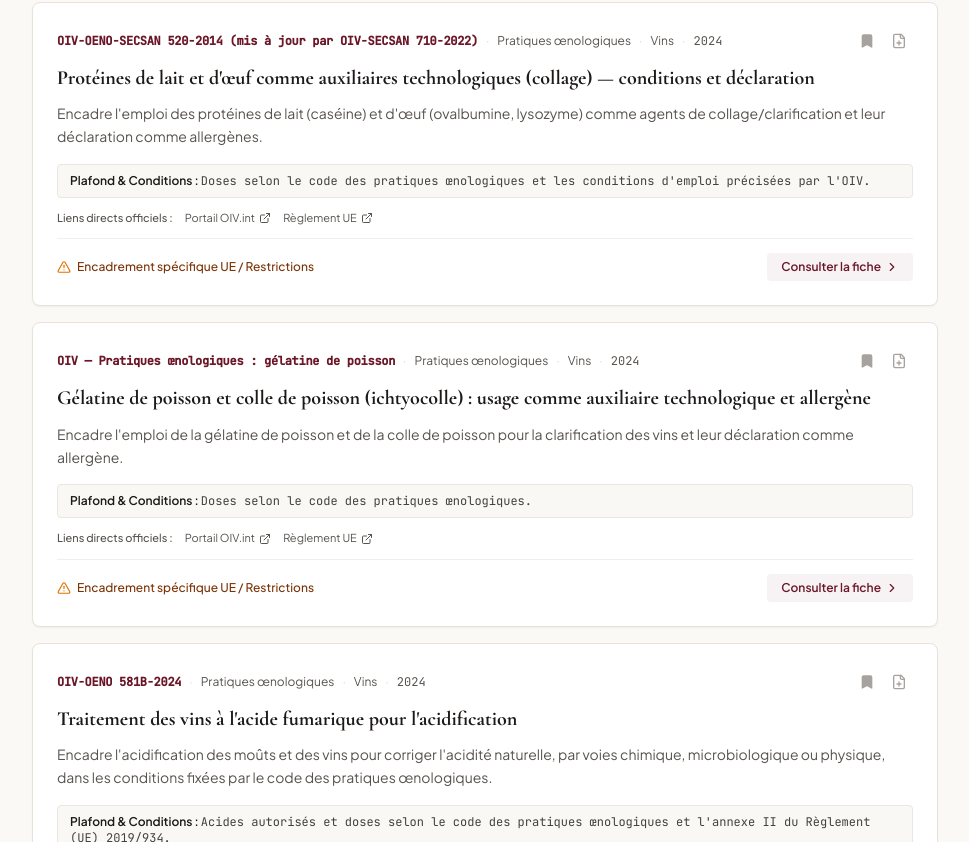
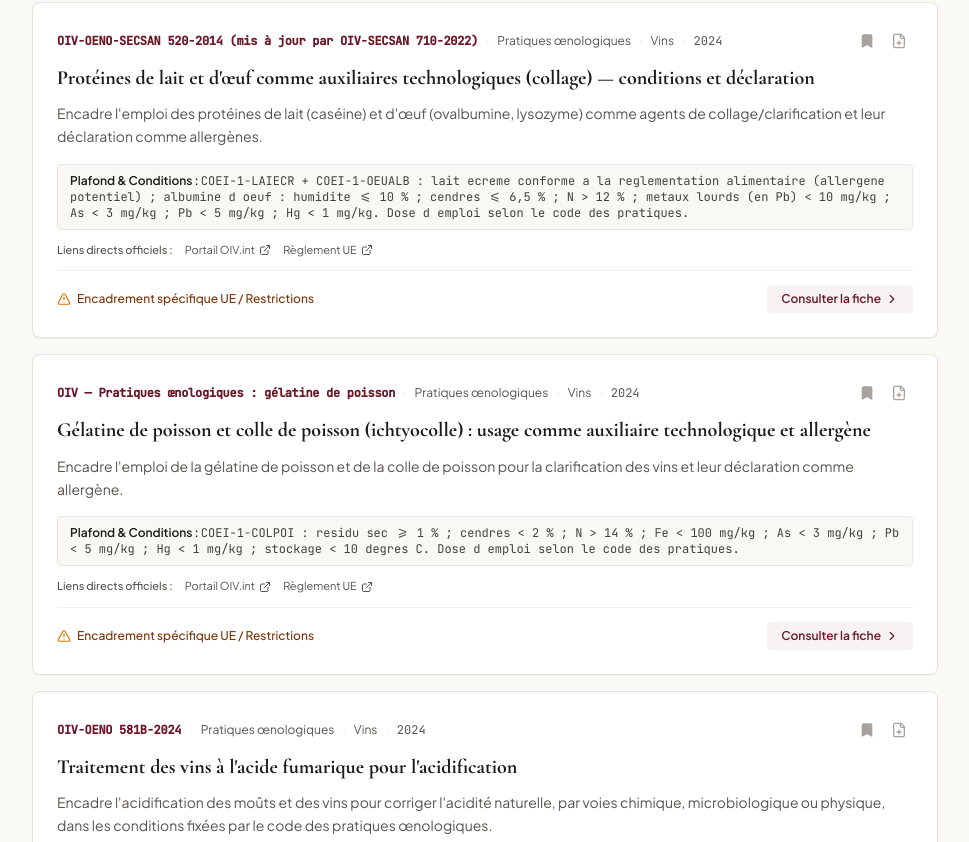
Before and after one commit to M00N69/oiv-navigator, a React (Vite) app: page / in a window 1280 px wide. Shown: the part 8958-9800 px from the top of the page, without its empty margins (310-1279 px from the left). Built offline with nearby package versions, Linux system fonts and the light colour scheme.

Commit message:
feat(corpus): enrichir 4 fiches supplementaires avec donnees verifiees du COEI (matieres proteiques vegetales, levures non-Sacch, enzymes, proteines lait/oeuf)

```diff
--- a/src/data/oivCorpus.ts
+++ b/src/data/oivCorpus.ts
@@ -757,7 +757,8 @@ export const OIV_CORPUS: OivDocument[] = [
       "L'absence de résidus dans le vin fini doit pouvoir être démontrée par une analyse ou une justification technique.",
       "L'emploi doit être compatible avec le statut UE (annexe II du Règlement 2019/934)."
     ],
-    limitsAndDoses: "Doses selon le code des pratiques œnologiques et les conditions d'emploi précisées par l'OIV.",
+    substanceName: "Proteines de lait et d oeuf",
+    limitsAndDoses: "COEI-1-LAIECR + COEI-1-OEUALB : lait ecreme conforme a la reglementation alimentaire (allergene potentiel) ; albumine d oeuf : humidite <= 10 % ; cendres <= 6,5 % ; N > 12 % ; metaux lourds (en Pb) < 10 mg/kg ; As < 3 mg/kg ; Pb < 5 mg/kg ; Hg < 1 mg/kg. Dose d emploi selon le code des pratiques.",
     euRegulation: {
       euStatus: 'encadre_specifique',
       primaryReference: "Règlement (UE) n° 1169/2011, annexe II ; Règlement délégué (UE) 2019/934",
@@ -801,7 +802,8 @@ export const OIV_CORPUS: OivDocument[] = [
       "L'absence de résidus doit être démontrée par une analyse ou une justification technique.",
       "L'emploi doit être compatible avec le statut UE."
     ],
-    limitsAndDoses: "Doses selon le code des pratiques œnologiques.",
+    substanceName: "Colle de poisson (ichtyocolle)",
+    limitsAndDoses: "COEI-1-COLPOI : residu sec >= 1 % ; cendres < 2 % ; N > 14 % ; Fe < 100 mg/kg ; As < 3 mg/kg ; Pb < 5 mg/kg ; Hg < 1 mg/kg ; stockage < 10 degres C. Dose d emploi selon le code des pratiques.",
     euRegulation: {
       euStatus: 'encadre_specifique',
       primaryReference: "Règlement (UE) n° 1169/2011, annexe II ; Règlement délégué (UE) 2019/934",
@@ -1162,7 +1164,8 @@ export const OIV_CORPUS: OivDocument[] = [
       "Les doses et conditions sont celles fixées par le code des pratiques œnologiques.",
       "L'emploi doit être compatible avec le statut UE."
     ],
-    limitsAndDoses: "Doses selon le code des pratiques œnologiques et l'annexe II du Règlement (UE) 2019/934.",
+    substanceName: "Preparations enzymatiques",
+    limitsAndDoses: "COEI-1-PRENZY : Pb < 5 mg/kg ; Hg < 0,5 mg/kg ; As < 3 mg/kg ; Cd < 0,5 mg/kg ; coliformes < 30 UFC/g ; Salmonella absent sur 25 g ; E. coli absent sur 25 g. Dose d emploi selon le code des pratiques.",
     euRegulation: {
       euStatus: 'encadre_specifique',
       primaryReference: "Règlement délégué (UE) 2019/934, annexe II",
@@ -1302,7 +1305,8 @@ export const OIV_CORPUS: OivDocument[] = [
       "Les protéines de pois et de pomme de terre restent autorisées dans les conditions fixées.",
       "La déclaration allergène (gluten) est liée à la présence de résidus détectables dans le produit fini."
     ],
-    limitsAndDoses: "Doses selon le code des pratiques œnologiques et l'annexe II du Règlement (UE) 2019/934.",
+    substanceName: "Matieres proteiques d origine vegetale (pois, pomme de terre)",
+    limitsAndDoses: "COEI-1-PROVEG : N > 10 % (env. 65 % proteines) ; cendres < 8 % ; humidite < 12 % ; Fe < 150 mg/kg (pois/pomme de terre < 300 mg/kg) ; Cr < 10 mg/kg ; Cu < 35 mg/kg ; Zn < 50 mg/kg (pois <= 150 mg/kg) ; Pb < 5 mg/kg ; Hg < 1 mg/kg ; As < 3 mg/kg ; Cd < 1 mg/kg ; aflatoxines < 4 microg/kg ; ochratoxine A < 5 microg/kg ; glycoalcaloides (pomme de terre) < 300 mg/kg. Dose d emploi selon le code des pratiques.",
     euRegulation: {
       euStatus: 'encadre_specifique',
       primaryReference: "Règlement (UE) n° 1169/2011, annexe II (gluten) ; Règlement délégué (UE) 2019/934",
@@ -1440,7 +1444,8 @@ export const OIV_CORPUS: OivDocument[] = [
       "L'emploi doit être justifié par un objectif technique (fermentation, stabilisation, clarification).",
       "Les doses et conditions sont celles fixées par le code des pratiques œnologiques."
     ],
-    limitsAndDoses: "Doses selon le code des pratiques œnologiques et l'annexe II du Règlement (UE) 2019/934.",
+    substanceName: "Levures selectionnees non-Saccharomyces",
+    limitsAndDoses: "COEI-1-NOSACC : Pb < 2 mg/kg ; Hg < 1 mg/kg ; As < 3 mg/kg ; Cd < 1 mg/kg ; moisissures < 10^3 UFC/g ; coliformes < 10^2 UFC/g ; Salmonella absent sur 25 g ; E. coli absent sur 1 g. Dose d emploi selon le code des pratiques.",
     euRegulation: {
       euStatus: 'encadre_specifique',
       primaryReference: "Règlement délégué (UE) 2019/934, annexe II",
@@ -2819,7 +2824,9 @@ export const OIV_CORPUS: OivDocument[] = [
       "La cellulose doit être conforme au Codex œnologique international.",
       "L'emploi doit être tracé et compatible avec le statut UE."
     ],
-    limitsAndDoses: "Doses selon le code des pratiques œnologiques et l'annexe II du Règlement (UE) 2019/934.",
+    substanceName: "Cellulose en poudre",
+    chemicalFormula: "Cellulose",
+    limitsAndDoses: "COEI-1-CELLUL : pH 5,0-7,5 ; humidite <= 8 % ; amidon (pas de coloration bleue a l iode) ; cendres <= 2 % ; Fe < 100 mg/kg ; Pb < 5 mg/kg ; Hg < 1 mg/kg ; Cd < 1 mg/kg ; As < 2 mg/kg ; Ca < 500 mg/kg ; solubles dans l eau <= 0,25 %. Dose d emploi selon le code des pratiques.",
     euRegulation: {
       euStatus: 'encadre_specifique',
       primaryReference: "Règlement délégué (UE) 2019/934, annexe II",
@@ -2865,7 +2872,8 @@ export const OIV_CORPUS: OivDocument[] = [
       "Les fibres doivent être conformes au Codex œnologique international.",
       "L'emploi doit être tracé et compatible avec le statut UE."
     ],
-    limitsAndDoses: "Doses selon le code des pratiques œnologiques et l'annexe II du Règlement (UE) 2019/934.",
+    substanceName: "Fibres vegetales selectives",
+    limitsAndDoses: "COEI-1-FIBVEG : NDF >= 90 % ; humidite <= 8 % ; cendres < 1 % ; solubles <= 3 % ; Fe < 100 mg/kg ; Cu < 25 mg/kg ; Pb < 5 mg/kg ; Hg < 1 mg/kg ; As < 1 mg/kg ; Cd < 1 mg/kg ; adsorption boscalid KF >= 1000 mg/kg ; OTA KF >= 1200 mg/kg. Dose d emploi selon le code des pratiques.",
     euRegulation: {
       euStatus: 'encadre_specifique',
       primaryReference: "Règlement délégué (UE) 2019/934, annexe II",
@@ -2912,7 +2920,8 @@ export const OIV_CORPUS: OivDocument[] = [
       "Les extraits doivent être conformes au Codex œnologique international.",
       "L'emploi doit être tracé et compatible avec le statut UE."
     ],
-    limitsAndDoses: "Doses selon le code des pratiques œnologiques et l'annexe II du Règlement (UE) 2019/934.",
+    substanceName: "Mannoproteines de levures",
+    limitsAndDoses: "COEI-1-MANPRO : cendres < 8 % ; N 5-75 g/kg ; polysaccharides (equiv. mannose) > 600 g/kg ; mannose >= 70 % des polysaccharides ; Pb < 5 mg/kg ; Hg < 0,15 mg/kg ; As < 1 mg/kg ; Cd < 0,5 mg/kg ; DM insoluble <= 1 %. Dose d emploi selon le code des pratiques.",
     euRegulation: {
       euStatus: 'encadre_specifique',
       primaryReference: "Règlement délégué (UE) 2019/934, annexe II",
@@ -2959,7 +2968,8 @@ export const OIV_CORPUS: OivDocument[] = [
       "Les tanins doivent être conformes au Codex œnologique international.",
       "L'emploi doit être tracé et compatible avec le statut UE."
     ],
-    limitsAndDoses: "Doses selon le code des pratiques œnologiques et l'annexe II du Règlement (UE) 2019/934.",
+    substanceName: "Tanins oenologiques",
+    limitsAndDoses: "COEI-1-TANINS : phenols totaux > 65 % ; matieres insolubles < 2 % ; cendres < 4 % ; perte a la desiccation < 10 % ; Fe < 50 mg/kg (chataignier <= 200 mg/kg) ; Pb < 5 mg/kg ; Hg < 1 mg/kg ; As < 3 mg/kg. Dose d emploi selon le code des pratiques.",
     euRegulation: {
       euStatus: 'encadre_specifique',
       primaryReference: "Règlement délégué (UE) 2019/934, annexe II",
@@ -3057,7 +3067,8 @@ export const OIV_CORPUS: OivDocument[] = [
       "L'emploi doit être tracé et conforme au Codex œnologique international.",
       "Le lait écrémé contient des protéines (caséine) à potentiel allergénique."
     ],
-    limitsAndDoses: "Doses selon le code des pratiques œnologiques et l'annexe II du Règlement (UE) 2019/934.",
+    substanceName: "Lait ecreme",
+    limitsAndDoses: "COEI-1-LAIECR : lait ecreme de vache conforme a la reglementation alimentaire. Peut provoquer des reactions allergiques (proteines residuelles). Dose d emploi selon le code des pratiques.",
     euRegulation: {
       euStatus: 'encadre_specifique',
       primaryReference: "Règlement (UE) n° 1169/2011, annexe II (lait) ; Règlement délégué (UE) 2019/934",
@@ -3559,7 +3570,8 @@ export const OIV_CORPUS: OivDocument[] = [
       "Les fibres doivent être conformes au Codex œnologique international.",
       "L'emploi doit être tracé et compatible avec le statut UE."
     ],
-    limitsAndDoses: "Doses selon le code des pratiques œnologiques et l'annexe II du Règlement (UE) 2019/934.",
+    substanceName: "Fibres vegetales selectives",
+    limitsAndDoses: "COEI-1-FIBVEG : NDF >= 90 % ; humidite <= 8 % ; cendres < 1 % ; solubles <= 3 % ; Fe < 100 mg/kg ; Cu < 25 mg/kg ; Pb < 5 mg/kg ; Hg < 1 mg/kg ; As < 1 mg/kg ; Cd < 1 mg/kg. Dose d emploi selon le code des pratiques.",
     euRegulation: {
       euStatus: 'encadre_specifique',
       primaryReference: "Règlement délégué (UE) 2019/934, annexe II",
@@ -3606,7 +3618,10 @@ export const OIV_CORPUS: OivDocument[] = [
       "Le carbonate de potassium doit être conforme au Codex œnologique international.",
       "L'emploi doit être tracé et compatible avec le statut UE."
     ],
-    limitsAndDoses: "Doses selon le code des pratiques œnologiques et l'annexe II du Règlement (UE) 2019/934.",
+    substanceName: "Carbonate de potassium",
+    chemicalFormula: "K2CO3",
+    casNumber: "584-08-7",
+    limitsAndDoses: "COEI-1-POTCAR : K2CO3 >= 98 % ; Fe < 10 mg/kg ; Pb < 5 mg/kg ; Hg < 1 mg/kg ; As < 3 mg/kg ; Cd < 1 mg/kg ; Na < 1 %. Dose d emploi selon le code des pratiques.",
     euRegulation: {
       euStatus: 'encadre_specifique',
       primaryReference: "Règlement délégué (UE) 2019/934, annexe II",
@@ -3651,7 +3666,10 @@ export const OIV_CORPUS: OivDocument[] = [
       "Le glutathion doit être conforme au Codex œnologique international.",
       "L'emploi doit être tracé et compatible avec le statut UE."
     ],
-    limitsAndDoses: "Doses selon le code des pratiques œnologiques et l'annexe II du Règlement (UE) 2019/934.",
+    substanceName: "Glutathion (GSH)",
+    chemicalFormula: "C10H17N3O6S",
+    casNumber: "70-18-8",
+    limitsAndDoses: "COEI-1-GLUTAT : GSH >= 98 % ; humidite <= 0,5 % ; Pb < 2 mg/kg ; Hg < 1 mg/kg ; As < 3 mg/kg ; Cd < 1 mg/kg ; stockage 2-8 degres C. Dose d emploi selon le code des pratiques.",
     euRegulation: {
       euStatus: 'encadre_specifique',
       primaryReference: "Règlement délégué (UE) 2019/934, annexe II",
@@ -3697,7 +3715,10 @@ export const OIV_CORPUS: OivDocument[] = [
       "Le glutathion doit être conforme au Codex œnologique international.",
       "L'emploi doit être tracé et compatible avec le statut UE."
     ],
-    limitsAndDoses: "Doses selon le code des pratiques œnologiques et l'annexe II du Règlement (UE) 2019/934.",
+    substanceName: "Glutathion (GSH)",
+    chemicalFormula: "C10H17N3O6S",
+    casNumber: "70-18-8",
+    limitsAndDoses: "COEI-1-GLUTAT : GSH >= 98 % ; humidite <= 0,5 % ; Pb < 2 mg/kg ; Hg < 1 mg/kg ; As < 3 mg/kg ; Cd < 1 mg/kg. Dose d emploi selon le code des pratiques.",
     euRegulation: {
       euStatus: 'encadre_specifique',
       primaryReference: "Règlement délégué (UE) 2019/934, annexe II",
```
